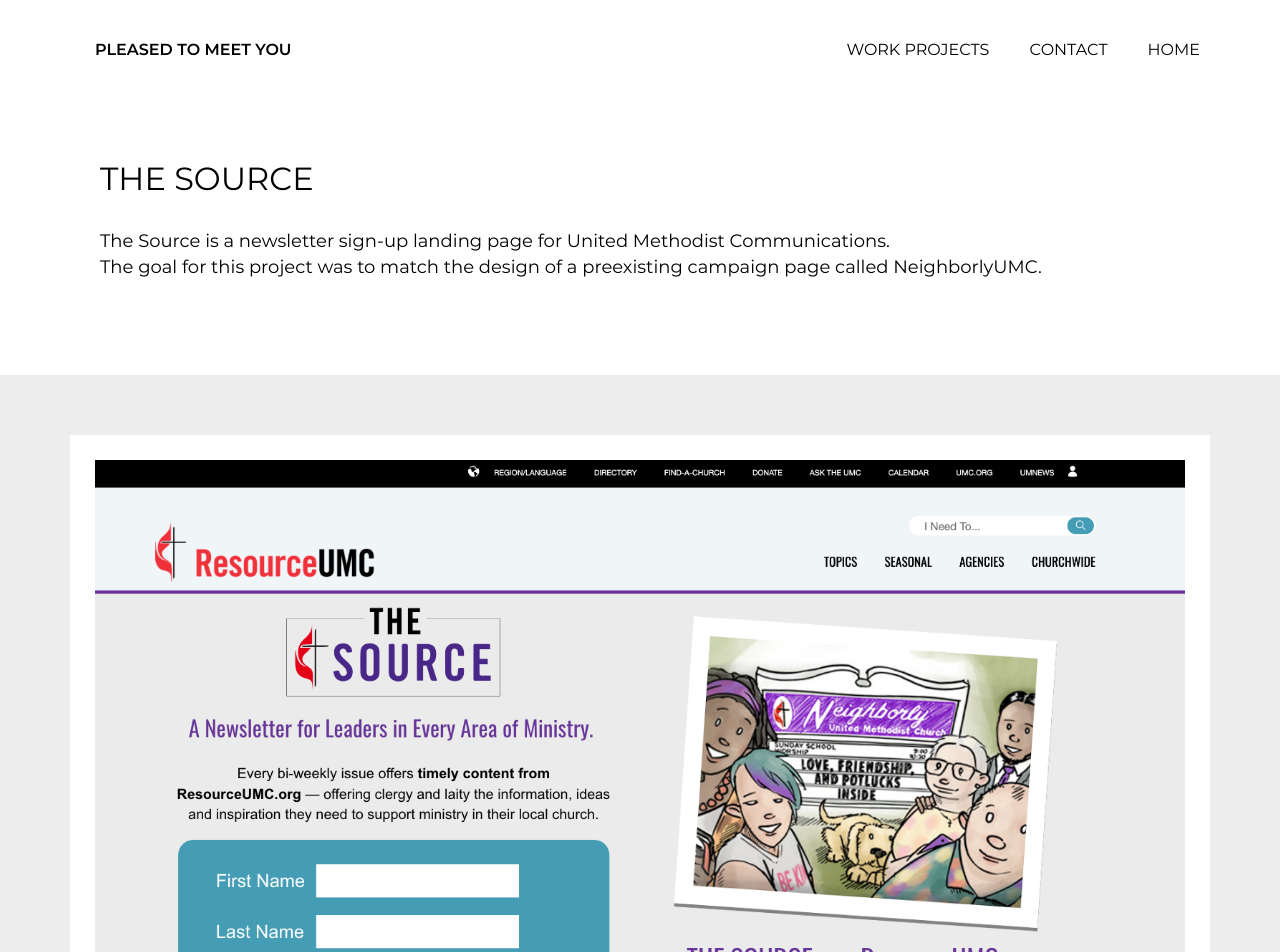
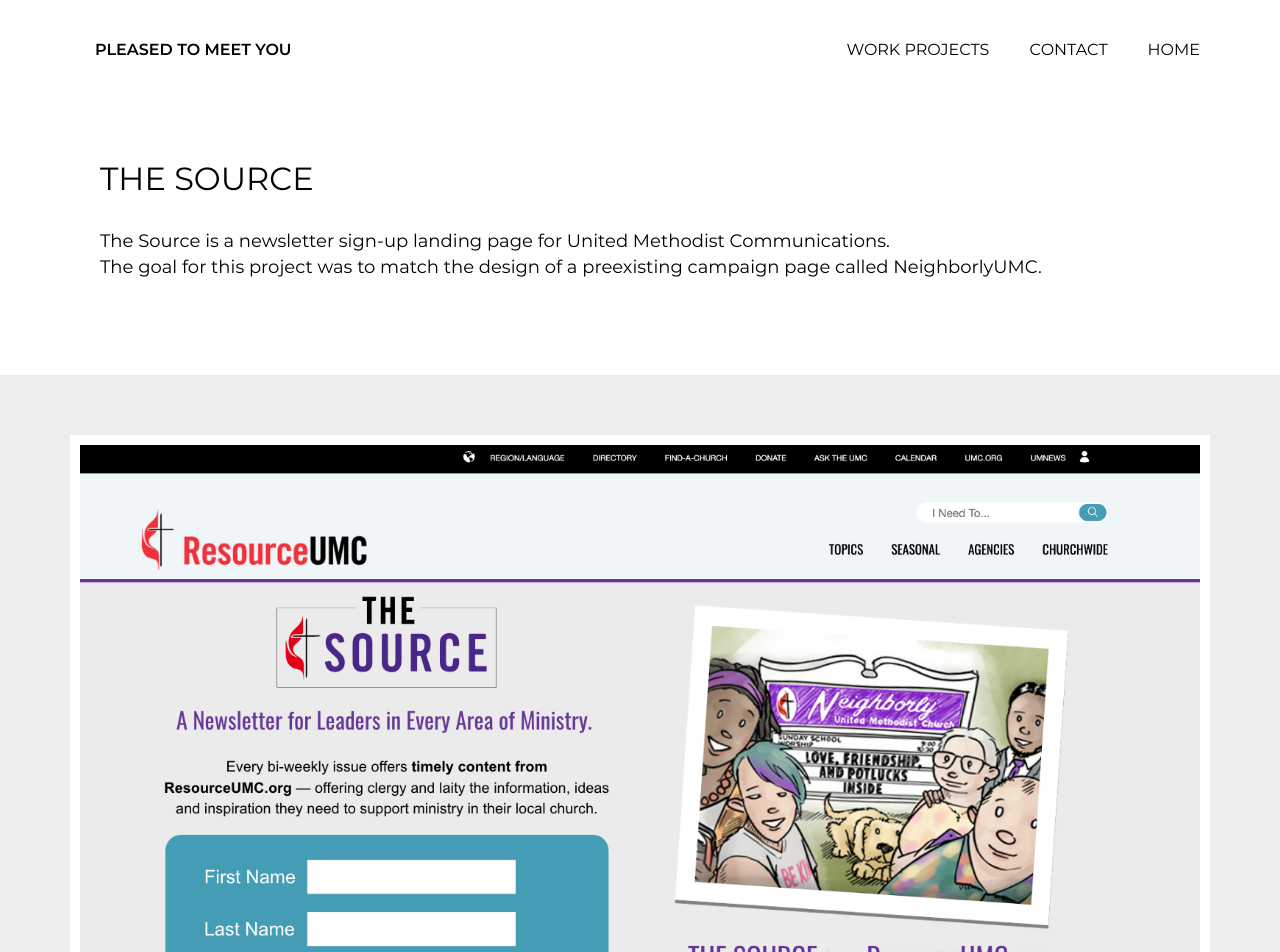
Before and after one commit to susieward/keri-wright, a Vue app: page /source in a window 1280 px wide. Shown: the top 952 px of the page. Built offline with nearby package versions, Linux system fonts and the light colour scheme.

Commit message:
Update main.css

```diff
--- a/src/css/main.css
+++ b/src/css/main.css
@@ -96,7 +96,7 @@
 }
 
 #source-img {
-  border: 25px solid #fff;
+  border: 10px solid #fff;
 }
 
 #what-img {
```
